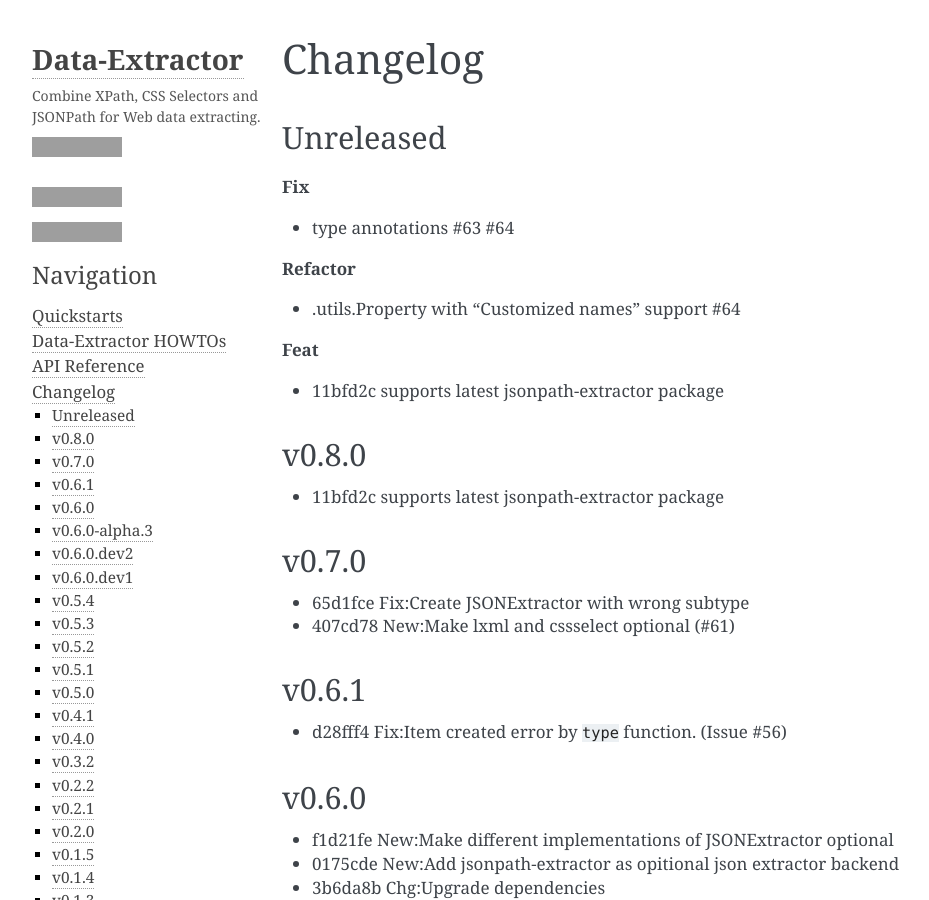
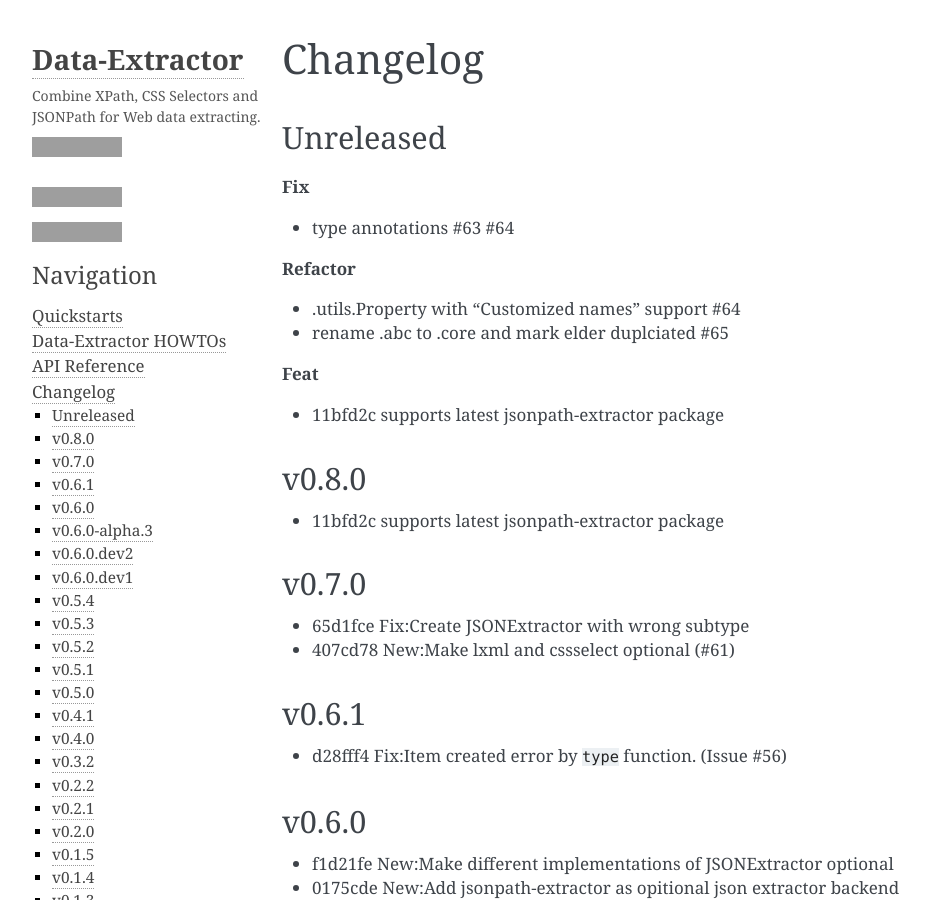
Before and after one commit to linw1995/data_extractor, a Sphinx documentation site: the page built from docs/source/changelog.rst, in a window 1280 px wide and 900 px high, cut to the strip 0-900 px from the top of the window. Shown: the whole strip, without its empty margins (106-1035 px from the left). Built offline with Sphinx 7.4.7, drawn with Linux system fonts in a browser that asks for light colours; grey boxes are pictures that could not be loaded.

Commit message:
docs: update changelog

```diff
--- a/README.rst
+++ b/README.rst
@@ -111,6 +111,7 @@ Unreleased
 **Refactor**
 
 - .utils.Property with "Customized names" support #64
+- rename .abc to .core and mark elder duplciated #65
 
 **Feat**
 
--- a/docs/source/changelog.rst
+++ b/docs/source/changelog.rst
@@ -12,6 +12,7 @@ Unreleased
 **Refactor**
 
 - .utils.Property with "Customized names" support #64
+- rename .abc to .core and mark elder duplciated #65
 
 **Feat**
 
```
